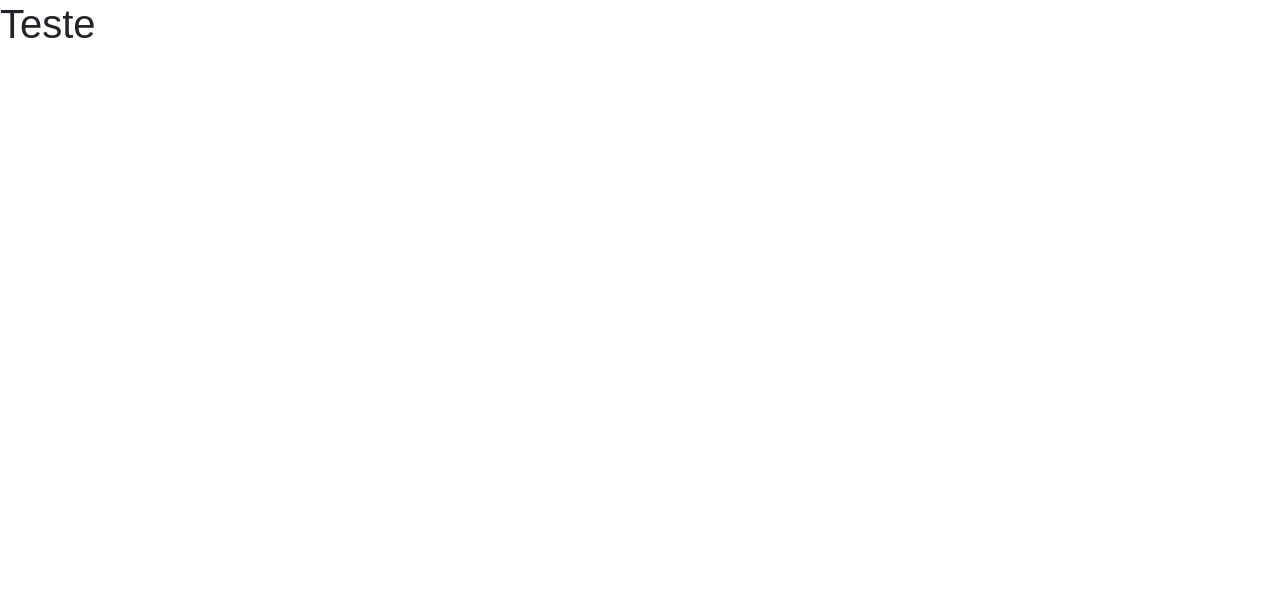
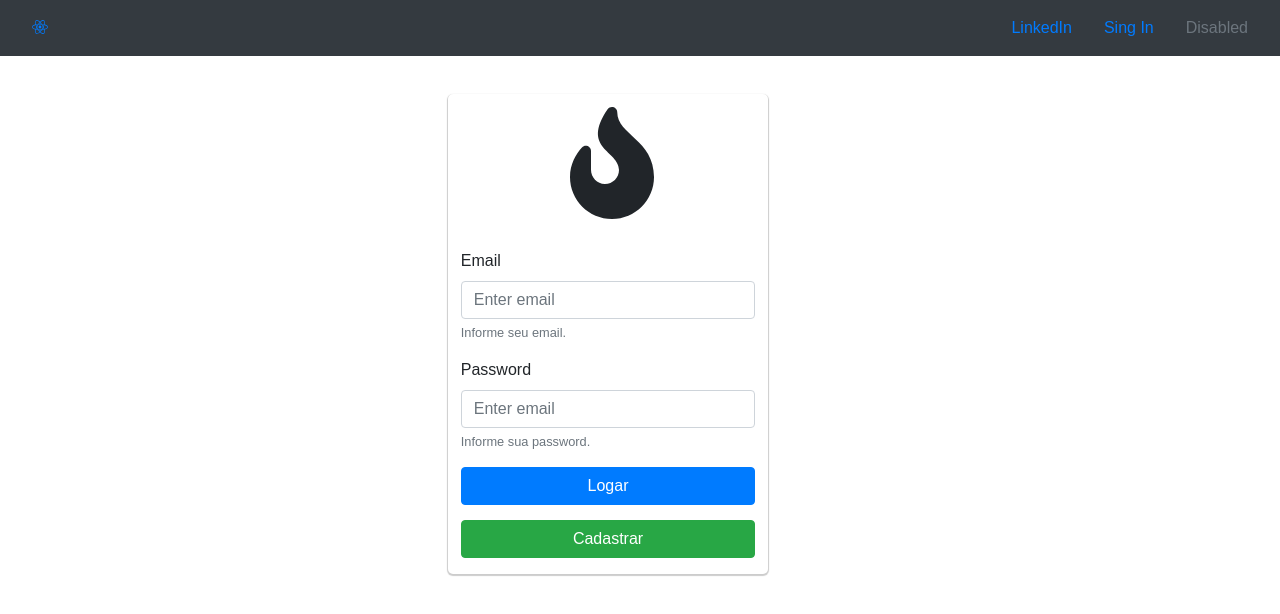
Before and after one commit to rafaelcarvalhocaetano/REACT-Firebase-MLab-Parse, a React (Create React App) app in the folder fire/: page /login in a window 1280 px wide. Shown: the top 614 px of the page. Built offline with nearby package versions, Linux system fonts and the light colour scheme.

Commit message:
Add Aplication firebase react com route

```diff
--- a/fire/src/App.js
+++ b/fire/src/App.js
@@ -2,14 +2,30 @@ import React, { Component } from 'react';
 
 import './App.css';
 
-import { Navbar } from './components/Login';
-import { Main } from './navigation/Main';
+import { Link } from 'react-router-dom';
+
+
 
 class App extends Component {
   render() {
     return (
       <div>
-        <Navbar/>
+        <div>
+          <nav className="navbar navbar-light bg-dark justify-content-between">
+            <Link className="nav-link active" to="/"><i className="fab fa-react"></i></Link>
+            <ul className="nav justify-content-end">
+              <li className="nav-item">
+                <Link className="nav-link active" to="/home">LinkedIn</Link>
+              </li>
+              <li className="nav-item">
+                <Link className="nav-link" to="/login">Sing In</Link>
+              </li>
+              <li className="nav-item">
+                <Link className="nav-link disabled" to="/">Disabled</Link>
+              </li>
+            </ul>
+          </nav>
+        </div>
       </div>
     );
   }
--- a/fire/src/components/Login.js
+++ b/fire/src/components/Login.js
@@ -1,11 +1,35 @@
 import React, { Component } from 'react';
+import App from '../App';
+import '../components/login.css';
 
 export class Navbar extends Component {
     render() {
         return (
-           <div>
-               <h1>Teste</h1>
-           </div>
+
+            <div>
+                <App />
+                <div className="box">
+                <i className="fas fa-fire fa-7x img"></i>
+
+                <form className="form-horizontal">
+                    <div className="form-group">
+                      <label htmlFor="exampleInputEmail1">Email</label>
+                      <input className="form-control"  aria-describedby="emailHelp" placeholder="Enter email"
+                        type="email"   name="email" required  id="email"/>
+                      <small id="emailHelp" className="form-text text-muted">Informe seu email.</small>
+                    </div>
+                    <div className="form-group">
+                      <label htmlFor="exampleInputEmail1">Password</label>
+                      <input className="form-control"  aria-describedby="emailHelp" placeholder="Enter email"
+                        type="password"   name="password" required  id="password"/>
+                      <small id="password" className="form-text text-muted">Informe sua password.</small>
+                    </div>
+                     <button type="submit" className="btn btn-primary container">Logar</button>
+                     <button type="submit" className="btn btn-success container bb">Cadastrar</button>
+                </form>
+                </div>
+            </div>
+
 
         )
     }
--- /dev/null
+++ b/fire/src/components/login.css
@@ -0,0 +1,18 @@
+.box{
+    margin: 3% 0 0 35%;
+    width: 25%;
+    height: 30em;
+    background-color: #ffffff;
+    border-radius: 5px;
+    box-shadow: 0px 1px 1px 1px #cccccc;
+    padding: 1%;
+}
+.img{
+    margin-left: 37%;
+}
+.form-horizontal{
+    margin: 10% 0 0 0;
+}
+.bb{
+    margin: 5% 0 0 0;
+}
--- a/fire/src/index.js
+++ b/fire/src/index.js
@@ -5,12 +5,19 @@ import App from './App';
 import registerServiceWorker from './registerServiceWorker';
 
 //importando dependencias do react-router
-import { BrowserRouter } from 'react-router-dom';
+import { Switch, Route, BrowserRouter } from 'react-router-dom';
+import Login from './components/Login';
+import Home from './components/Home';
+
 
 ReactDOM.render(
 
     <BrowserRouter>
-        <App/>
+        <Switch>
+            <Route exact path="/" component={App}/>
+            <Route path="/login" component={Login}/>
+            <Route path="/home" component={Home} />
+        </Switch>
     </BrowserRouter>,
     document.getElementById('root')
 );
--- a/fire/src/navigation/Main.js
+++ /dev/null
@@ -1,23 +0,0 @@
-import React, { Component } from 'react';
-
-//importando dependencias do react-router
-import { Switch, Route } from 'react-router-dom';
-import Login from '../components/Login';
-import Home from '../components/Home';
-import App from '../App';
-
-export class Main extends Component {
-  render() {
-    return (
-      <main>
-        <Switch>
-          <Route path="/" component={App}/>
-          <Route path="/login" component={Login}/>
-          <Route path="/home" component={Home} />
-        </Switch>
-      </main>
-    )
-  }
-};
-
-export default Main;
```
Also changed, not shown: fire/src/components/Navbar.js (deleted, +0 -30 lines), fire/src/components/home.css (added).
